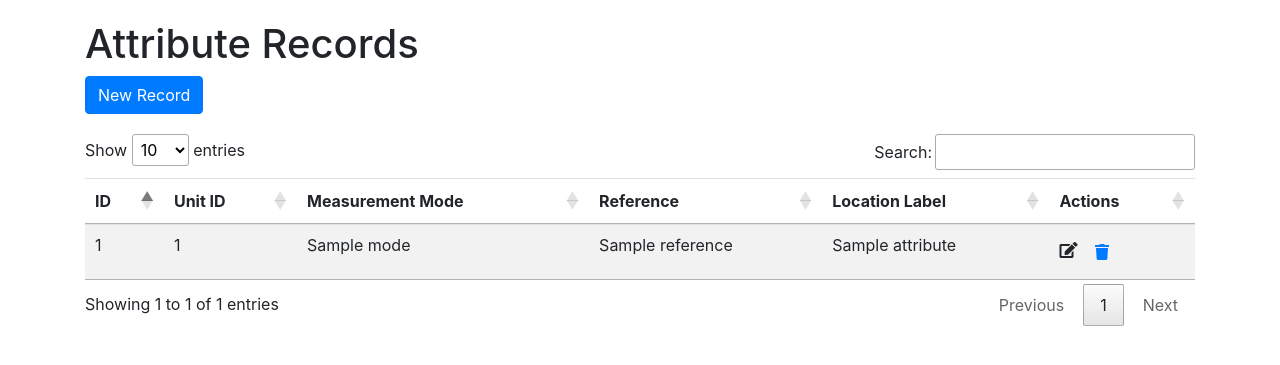
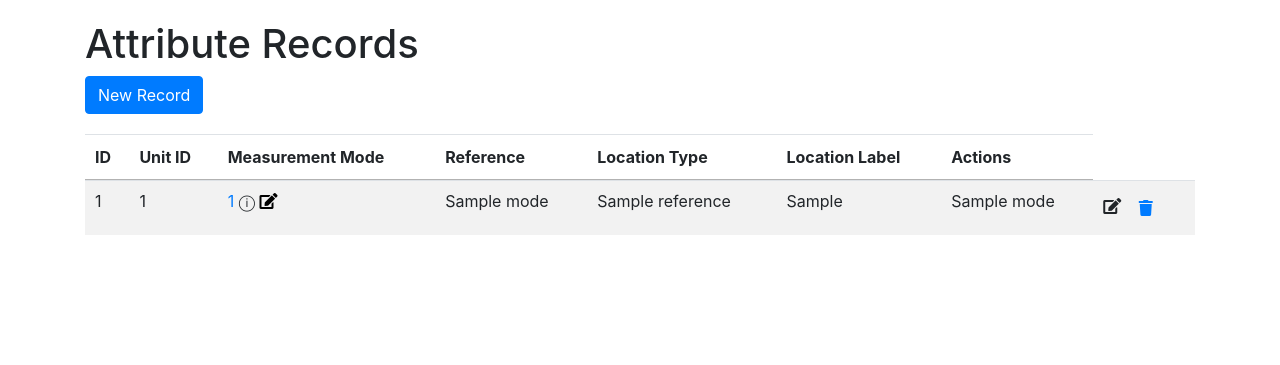
Before and after one commit to ggonnella/egcwebapp, a Flask app: template egcwebapp/templates/attribute_list.html in a window 1280 px wide. Shown: the top 365 px of the page. Run offline with Flask 3, Linux system fonts and the light colour scheme; the template is opened without the code that fills it: most values are stand-ins (such as "Sample title", 1, 10 or a date in 2020); some libraries are stand-ins or nearby versions.

Commit message:
🚧 chore(app.py): refactor code to improve readability and maintainability 🚀 feat(app.py): add support for location type in attribute creation 🎨 style(attribute_list.html): improve table layout and add location type column 🎨 style(show_unit.html): extend base template and add content block

```diff
--- a/egcwebapp/app.py
+++ b/egcwebapp/app.py
@@ -349,6 +349,17 @@ def get_unit_json(record_id):
         else:
             return jsonify(unit)
 
+@app.route('/units/<record_id>')
+def show_unit(record_id):
+  if egc_data is None:
+    return redirect(url_for('load_egc_file'))
+  else:
+    unit = egc_data.get_record_by_id(record_id)
+    if unit is None:
+        abort(404)
+    return render_template('show_unit.html', unit=unit,
+        egc_data=egc_data)
+
 @app.route('/api/units/<record_id>', methods=['GET'])
 def get_unit(record_id):
     if egc_data is None:
@@ -383,7 +394,8 @@ def attribute_list():
         return redirect(url_for('load_egc_file'))
     else:
         attributes = egc_data.get_records('A')
-        return render_template('attribute_list.html', attributes=attributes, egc_data=egc_data)
+        return render_template('attribute_list.html',
+            attributes=attributes, egc_data=egc_data)
 
 @app.route('/attributes/create', methods=['GET', 'POST'])
 def create_attribute():
@@ -398,11 +410,13 @@ def create_attribute():
                 "unit_id": form.unit_id.data,
                 "mode": form.mode.data,
                 "reference": form.reference.data,
-                "location_label": form.location_label.data
+                "location_type": form.location_type.data,
+                "location_label": form.location_label.data,
             }
             egc_data.create_record(new_record)
             return redirect(url_for('attribute_list'))
-        return render_template('create_attribute.html', form=form, errors=form.errors, egc_data=egc_data)
+        return render_template('create_attribute.html', form=form,
+            errors=form.errors, egc_data=egc_data)
 
 @app.route('/attributes/<record_id>/edit', methods=['GET', 'POST'])
 def edit_attribute(record_id):
--- a/egcwebapp/templates/attribute_list.html
+++ b/egcwebapp/templates/attribute_list.html
@@ -10,6 +10,7 @@
         <th>Unit ID</th>
         <th>Measurement Mode</th>
         <th>Reference</th>
+        <th>Location Type</th>
         <th>Location Label</th>
         <th>Actions</th>
       </tr>
@@ -19,9 +20,30 @@
         <tr>
           <td>{{ attribute.id }}</td>
           <td>{{ attribute.unit_id }}</td>
-          <td>{{ attribute.mode }}</td>
-          <td>{{ attribute.reference }}</td>
-          <td>{{ attribute.location_label }}</td>
+          <td style:"white-space: nowrap;">
+            <span class="document-id"
+                  style="display: inline;"
+                  data-document-id="{{ attribute.unit_id }}">
+              <a href="{{ url_for('show_unit',
+                            record_id=attribute.unit_id,
+                            previous_page='attribute_list') }}">
+                 {{ attribute.unit_id }}</a></span><span
+               class="unit-info" style="display: inline;">&nbsp;&#9432;</span><span
+               style="display: inline;">
+               <a href="{{ url_for('edit_unit',
+                            record_id=attribute.unit_id,
+                            previous_page='attribute_list') }}">
+                 <i class="fa fa-edit" style="color: black;"></i></a></span>
+          </td>
+          {% if attribute.mode.mode  %}
+            <td>{{ attribute.mode.mode }}</td>
+            <td>{{ attribute.mode.reference }}</td>
+            <td>{{ attribute.mode.location_type }}</td>
+            <td>{{ attribute.mode.location_label }}</td>
+          {% else %}
+            <td>{{ attribute.mode }}</td>
+            <td></td> <td></td> <td></td>
+          {% endif %}
           <td>
             <a ref="{{ url_for('edit_attribute', record_id=attribute.id) }}"><i class="fas fa-edit"></i></a>
             <form action="{{ url_for('delete_attribute', record_id=attribute.id) }}" method="post" style="display: inline-block;">
--- a/egcwebapp/templates/show_unit.html
+++ b/egcwebapp/templates/show_unit.html
@@ -1,3 +1,5 @@
+{% extends "base.html" %}
+
 {% block content %}
   <h2>Unit Record</h2>
   <table class="table table-striped">
```
